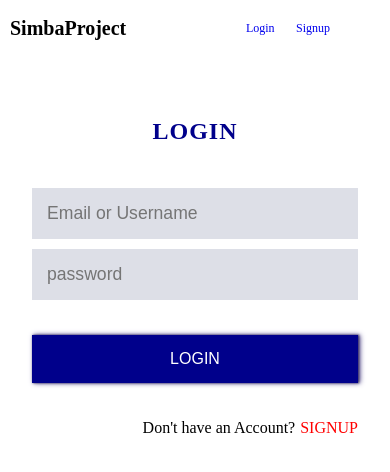
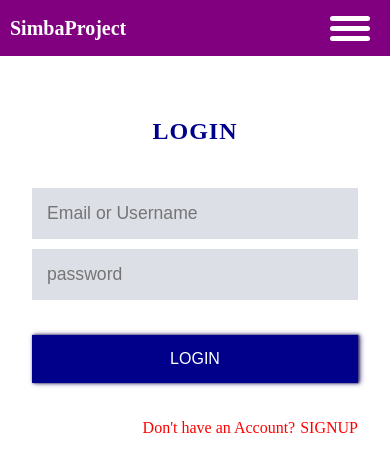
Before and after one commit to samuelbukoye/enichange, a React (Create React App) app: page /login in a window 390 px wide. Shown: the top 472 px of the page. Built offline with nearby package versions, Linux system fonts and the light colour scheme.

Commit message:
added responsiveness for navbar

```diff
--- a/src/Components/Navbar/Navbar.styles.ts
+++ b/src/Components/Navbar/Navbar.styles.ts
@@ -12,16 +12,24 @@ export const Nav = styled.nav`
     /* flex-direction: column; */
     padding: 0px 10px;
   }
+  @media screen and (max-width: 500px) {
+    background: purple;
+  }
 `;
 export const NavH2 = styled.h2`
   font-size: 32px;
-  width: 200px;
+  width: max-content;
+  padding-right: 5px;
+  color: green;
   @media screen and (max-width: 996px) {
     font-size: 20px;
   }
   @media screen and (max-width: 600px) {
     align-self: flex-start;
     font-size: 20px;
+  }
+  @media screen and (max-width: 500px) {
+    color: white;
   }
 `;
 export const NavDiv = styled.div`
@@ -30,54 +38,51 @@ export const NavDiv = styled.div`
   grid-gap: 1em;
   justify-items: center;
   align-items: center;
+  grid-auto-rows: 30px;
 
   @media screen and (max-width: 996px) {
-    height: 40px;
   }
   @media screen and (max-width: 600px) {
-    height: 40px;
+    grid-gap: 0.7em;
   }
 
-  @media screen and (max-width: 400px) {
-    grid-template-columns: repeat(3, 1fr);
-    grid-auto-rows: 20px;
-    align-items: center;
-    justify-items: start;
-    height: auto;
+  @media screen and (max-width: 500px) {
+    display: none;
   }
 `;
-export const NavDivP = styled.p<{ active?: boolean }>`
+export const NavDivP = styled.p``;
+export const NavDivPA = styled(NavLink)`
+  text-decoration: none;
+  padding: 5px;
   font-size: 18px;
-  color: ${(p) => (p.active ? 'rgb(165, 175, 185)' : ' rgb(49, 107, 170)')};
+  color: rgb(49, 107, 170);
 
   :hover {
-    font-size: ${(p) => (p.active ? '18' : '18.5')};
-    color: ${(p) => (p.active ? 'rgb(165, 175, 185)' : 'rgb(18, 79, 145)')};
+    font-size: 18.5;
+    color: rgb(18, 79, 145);
   }
   @media screen and (max-width: 996px) {
-    font-size: 14px;
+    font-size: 16px;
     :hover {
-      font-size: ${(p) => (p.active ? '14' : '14.5')};
+      font-size: 16.5;
     }
   }
   @media screen and (max-width: 600px) {
-    font-size: 12px;
+    font-size: 14px;
     :hover {
-      font-size: ${(p) => (p.active ? '12' : '12.5')};
+      font-size: 14.5;
     }
   }
-`;
-export const NavDivPA = styled(NavLink)`
-  text-decoration: none;
 `;
 
 export const LogoutButton = styled.button`
   display: flex;
+  cursor: pointer;
   justify-content: center;
   align-items: center;
   font-size: 12px;
   text-transform: uppercase;
-  padding: 0.2em 1em;
+  padding: 0.5em 1em;
   margin-left: 5px;
   height: min-content;
   color: darkblue;
@@ -90,3 +95,69 @@ export const LogoutButton = styled.button`
     box-shadow: 0.5px 0px 1px #262041;
   }
 `;
+export const NavButton = styled.div`
+  @media (min-width: 500px) {
+    display: none;
+  }
+  display: block;
+  width: 40px;
+  margin-right: 10px;
+
+  div {
+    height: 5px !important;
+    background: white;
+    margin: 5px 0px;
+    border-radius: 25px;
+  }
+  :hover {
+    div {
+      height: 6px !important;
+    }
+  }
+`;
+export const NavDivMin = styled.div`
+  background: #9e079e;
+  @media (min-width: 500px) {
+    display: none;
+  }
+  width: 50%;
+  position: absolute;
+  z-index: 1000;
+  right: 0;
+  top: 55px;
+`;
+
+export const NavDivInnerMin = styled.div``;
+export const NavDivPMin = styled.p`
+  border-top: 1px solid #c048c0;
+  margin: 0;
+`;
+export const NavDivPAMin = styled(NavLink)`
+  text-decoration: none;
+  display: block;
+  font-size: 15px;
+  font-weight: bold;
+  color: whitesmoke;
+  padding: 13px 10px;
+  :hover {
+    font-size: 16px;
+  }
+`;
+
+export const LogoutButtonMin = styled.button`
+  text-transform: uppercase;
+  display: flex;
+  justify-content: center;
+  align-items: center;
+  font-size: 15px;
+  font-weight: bold;
+  width: 100%;
+  height: 40px;
+  color: #f02828;
+  border: none;
+  background-color: pink;
+
+  :hover {
+    font-size: 16px;
+  }
+`;
--- a/src/Components/Navbar/Navbar.tsx
+++ b/src/Components/Navbar/Navbar.tsx
@@ -5,21 +5,24 @@ import { TFI, TFSpan } from '../../Routes/UserPage/UserPage.styles';
 import { store } from '../../store';
 import {
   LogoutButton,
+  LogoutButtonMin,
   Nav,
+  NavButton,
   NavDiv,
+  NavDivInnerMin,
+  NavDivMin,
   NavDivP,
   NavDivPA,
+  NavDivPAMin,
+  NavDivPMin,
   NavH2,
 } from './Navbar.styles';
 
 const Navbar = () => {
   const dispatch = useDispatch();
   const navigate = useNavigate();
+  const [showNav, setShowNav] = useState(false);
   const [isLoggedIn] = useState(store.getState().TokenReducer);
-
-  const checkActive = (fd: any) => {
-    return true;
-  };
 
   const onLogout = () => {
     dispatch({
@@ -33,10 +36,10 @@ const Navbar = () => {
       <NavH2>SimbaProject</NavH2>
       {isLoggedIn ? (
         <NavDiv>
-          <NavDivP active={checkActive('/')}>
+          <NavDivP>
             <NavDivPA to="/">Home</NavDivPA>
           </NavDivP>
-          <NavDivP active={checkActive('/transaction')}>
+          <NavDivP>
             <NavDivPA to="/transaction">New Transaction</NavDivPA>
           </NavDivP>
           <LogoutButton onClick={onLogout}>
@@ -46,14 +49,46 @@ const Navbar = () => {
         </NavDiv>
       ) : (
         <NavDiv>
-          <NavDivP active={checkActive('/')}>
+          <NavDivP>
             <NavDivPA to="/login">Login</NavDivPA>
           </NavDivP>
-          <NavDivP active={checkActive('/transaction')}>
+          <NavDivP>
             <NavDivPA to="/signup">Signup</NavDivPA>
           </NavDivP>
         </NavDiv>
       )}
+      <NavButton onClick={() => setShowNav(!showNav)}>
+        <div></div>
+        <div></div>
+        <div></div>
+      </NavButton>
+      <NavDivMin>
+        {isLoggedIn
+          ? showNav && (
+              <NavDivInnerMin>
+                <NavDivPMin>
+                  <NavDivPAMin to="/">Home</NavDivPAMin>
+                </NavDivPMin>
+                <NavDivPMin>
+                  <NavDivPAMin to="/transaction">New Transaction</NavDivPAMin>
+                </NavDivPMin>
+                <LogoutButtonMin onClick={onLogout}>
+                  <TFSpan>Logout</TFSpan>
+                  <TFI className={`fa fa-sign-out`} aria-hidden="true"></TFI>
+                </LogoutButtonMin>
+              </NavDivInnerMin>
+            )
+          : showNav && (
+              <NavDivInnerMin>
+                <NavDivPMin>
+                  <NavDivPAMin to="/login">Login</NavDivPAMin>
+                </NavDivPMin>
+                <NavDivPMin>
+                  <NavDivPAMin to="/signup">Signup</NavDivPAMin>
+                </NavDivPMin>
+              </NavDivInnerMin>
+            )}
+      </NavDivMin>
     </Nav>
   );
 };
--- a/src/Routes/Login/Login.styles.ts
+++ b/src/Routes/Login/Login.styles.ts
@@ -19,7 +19,7 @@ export const FormWrapper = styled.form`
     }
   }
   @media (max-width: 575px) {
-    padding: 3em;
+    padding: 3em;f
   }
   @media (max-width: 400px) {
     padding: 1em;
--- a/src/index.css
+++ b/src/index.css
@@ -3,6 +3,7 @@ body {
   margin: 0;
   padding: 0;
   box-sizing: border-box;
+  color:red
 }
 
 *,
```
